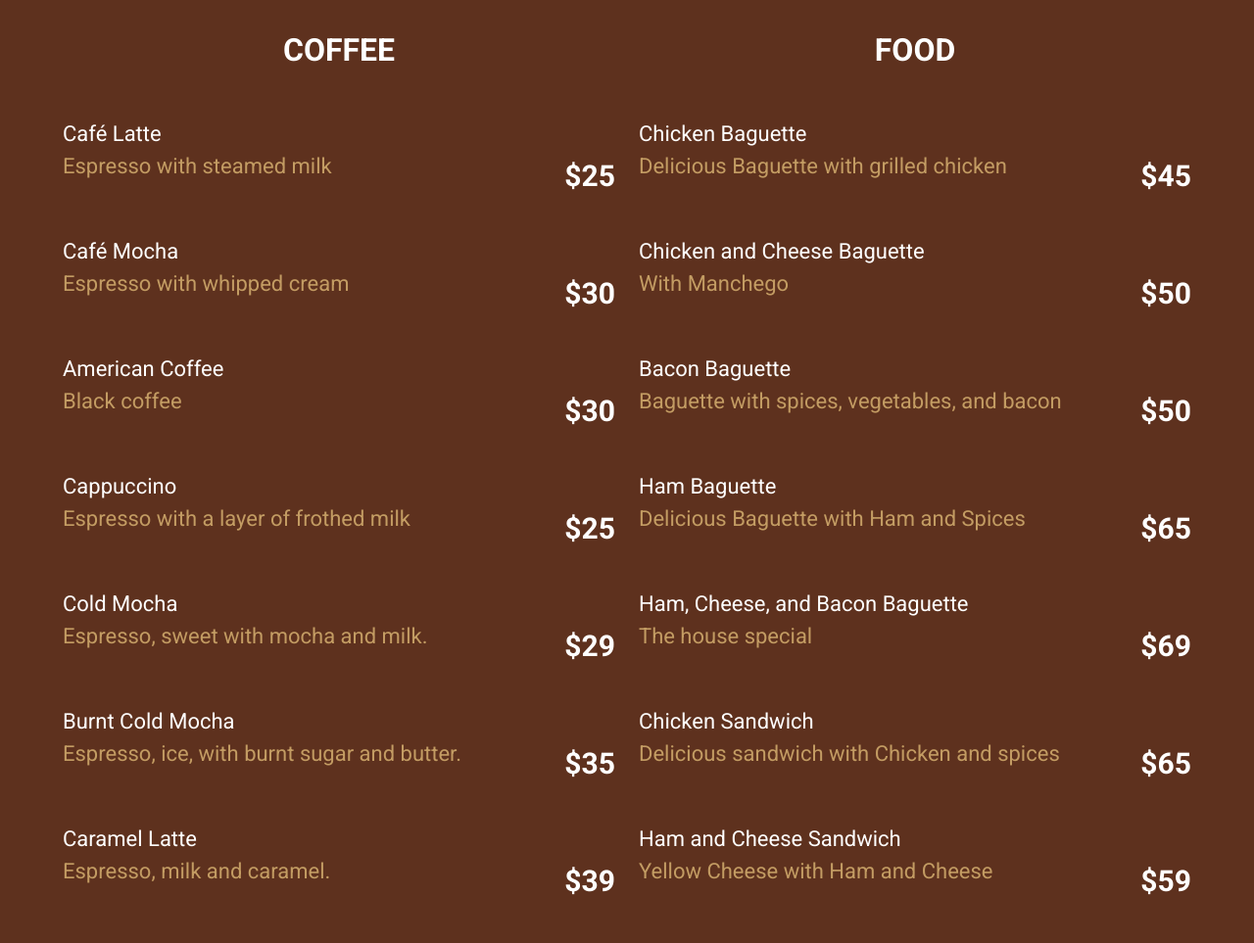
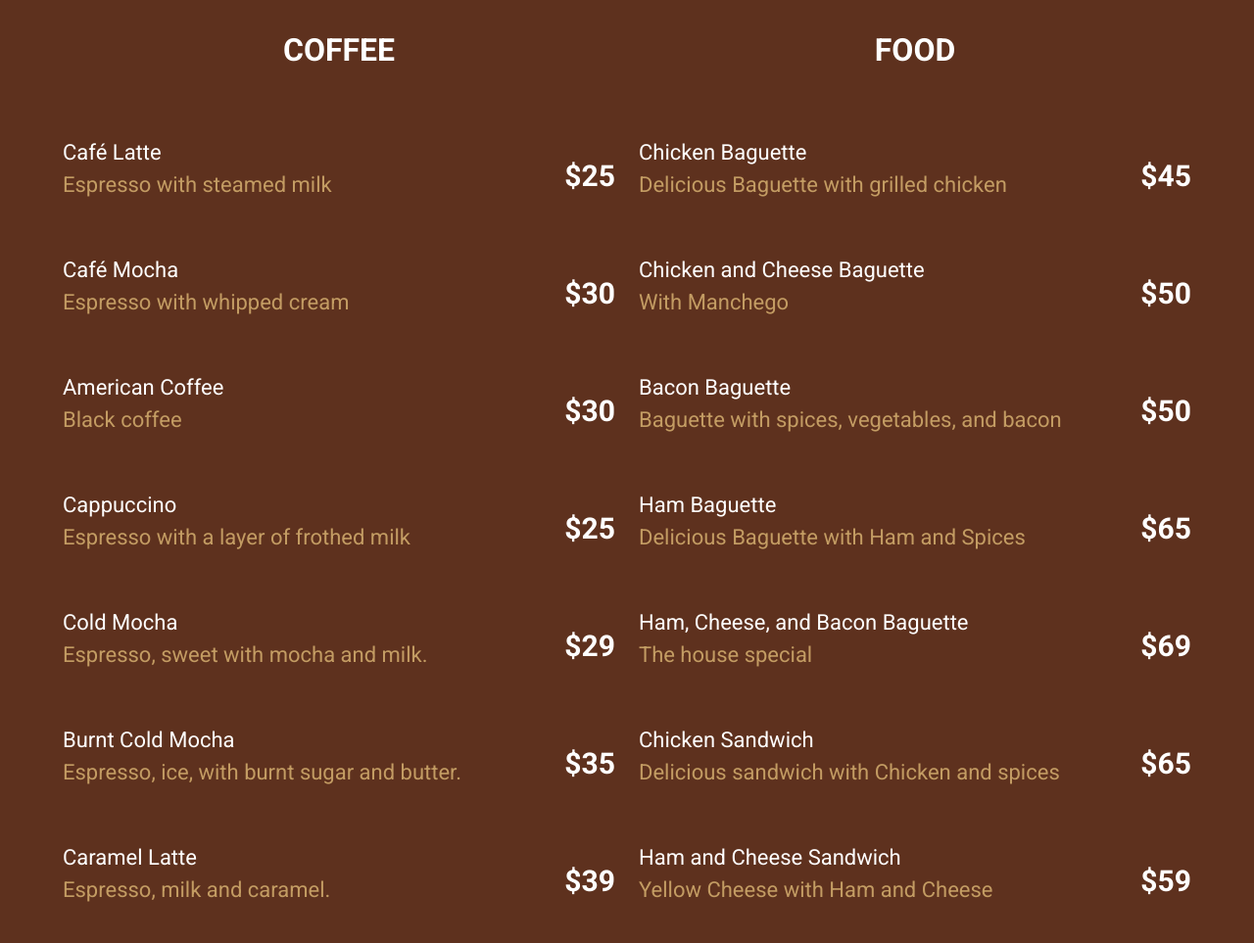
Before and after one commit to gonzabaldassi/coffeeshop, a website: page index.html in a window 1280 px wide. Shown: the part 3440-4403 px from the top of the page at 98% size. Drawn offline with Linux system fonts and the light colour scheme; a web font is replaced by a local one.

Commit message:
Finalización del menú en el home

```diff
--- a/src/sass/views/_home.scss
+++ b/src/sass/views/_home.scss
@@ -103,10 +103,12 @@
                     grid-column: 2/4;
                     grid-row: 1/2;
                 }
+
                 &:nth-child(4){
                     grid-column: 2/3;
                     grid-row: 2/4;
                 }
+
                 &:nth-child(5){
                     grid-column: 3/5;
                     grid-row: 2/3;
@@ -182,11 +184,12 @@
     }
 
     &__grid{
-        display: grid;
-        grid-template-columns: 1fr;
-        gap: 2.4rem;
+
+
 
         @include m.tablet {
+            display: grid;
+            gap: 2.4rem;
             grid-template-columns: repeat(2, 1fr);
         }
     }
@@ -201,13 +204,14 @@
         &__list{
             display: flex;
             justify-content: space-between;
+            align-items: center;
         }
 
         &__text{
             color: v.$white;
             font-size: 2.2rem;
             line-height: 1.5;
-            margin: 0 0 2rem;
+            margin: 0 0 1.5rem;
             text-align: left;
 
             &--mod{
```
Also changed, not shown: build/css/app.css.
